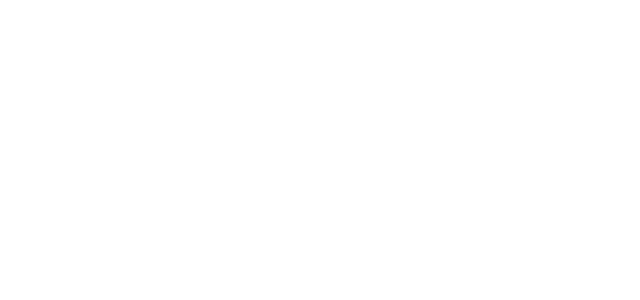
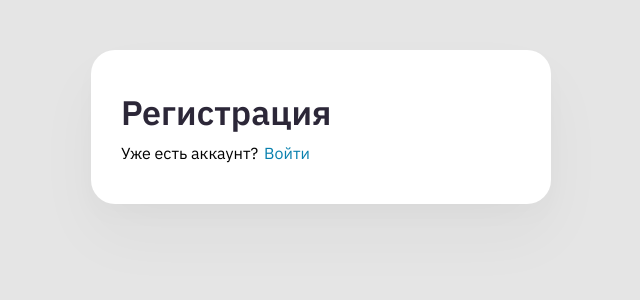
Before and after one commit to g1rz/regist_form, a React (Create React App) app: page / in a window 1280 px wide. Shown: the top 300 px of the page, without its empty margins (319-959 px from the left). Built offline with nearby package versions, Linux system fonts and the light colour scheme.

Commit message:
Модальное окно

```diff
--- a/package.json
+++ b/package.json
@@ -6,7 +6,7 @@
     "@testing-library/jest-dom": "^5.11.9",
     "@testing-library/react": "^11.2.3",
     "@testing-library/user-event": "^12.6.2",
-    "node-sass": "^5.0.0",
+    "node-sass": "^4.14.1",
     "react": "^17.0.1",
     "react-dom": "^17.0.1",
     "react-scripts": "4.0.1",
--- a/public/index.html
+++ b/public/index.html
@@ -5,10 +5,7 @@
         <link rel="icon" href="%PUBLIC_URL%/favicon.ico" />
         <meta name="viewport" content="width=device-width, initial-scale=1" />
         <meta name="theme-color" content="#000000" />
-    <meta
-      name="description"
-      content="Web site created using create-react-app"
-    />
+        <meta name="description" content="Web site created using create-react-app" />
         <link rel="apple-touch-icon" href="%PUBLIC_URL%/logo192.png" />
         <!--
       manifest.json provides metadata used when your web app is installed on a
@@ -24,6 +21,11 @@
       work correctly both with client-side routing and a non-root public URL.
       Learn how to configure a non-root public URL by running `npm run build`.
     -->
+        <link rel="preconnect" href="https://fonts.gstatic.com" />
+        <link
+            href="https://fonts.googleapis.com/css2?family=IBM+Plex+Sans:wght@400;600&display=swap"
+            rel="stylesheet"
+        />
         <title>React App</title>
     </head>
     <body>
@@ -38,6 +40,5 @@
 
       To begin the development, run `npm start` or `yarn start`.
       To create a production bundle, use `npm run build` or `yarn build`.
-    -->
-  </body>
+    --></body>
 </html>
--- a/src/App.js
+++ b/src/App.js
@@ -1,11 +1,13 @@
+import Modal from './components/Modal/Modal.jsx';
 
+import './App.sass';
 
 function App() {
-  return (
-    <div className="App">
-
-    </div>
-  );
+    return (
+        <div className="app">
+            <Modal />
+        </div>
+    );
 }
 
 export default App;
--- /dev/null
+++ b/src/App.sass
@@ -0,0 +1,21 @@
+html
+    box-sizing: border-box
+
+*, *:before, *:after
+    margin: 0
+    padding: 0
+    box-sizing: inherit
+    font-family: 'IBM Plex Sans', sans-serif
+
+body
+    min-height: 100vh
+    background: #E5E5E5
+
+.app
+    margin: 50px 0
+
+a
+    color: #0880AE
+    text-decoration: none
+    &:hover
+        text-decoration: underline
--- /dev/null
+++ b/src/components/Modal/Modal.jsx
@@ -0,0 +1,19 @@
+import React from 'react';
+
+import './Modal.sass';
+
+const Modal = () => {
+    return (
+        <div className="modal">
+            <p className="modal__title">Регистрация</p>
+            <p>
+                Уже есть аккаунт?
+                <a href="#" className="login">
+                    Войти
+                </a>
+            </p>
+        </div>
+    );
+};
+
+export default Modal;
--- /dev/null
+++ b/src/components/Modal/Modal.sass
@@ -0,0 +1,19 @@
+.modal
+    max-width: 360px
+    min-width: 460px
+    margin: 0 auto
+    padding: 40px 30px
+    background: #fff
+    box-shadow: 0px 12px 24px rgba(44, 39, 56, 0.02), 0px 32px 64px rgba(44, 39, 56, 0.04)
+    border-radius: 24px
+    font-size: 16px
+    line-height: 22px
+    &__title
+        margin-bottom: 8px
+        font-weight: bold
+        font-size: 34px
+        line-height: 44px
+        color: #2C2738
+
+.login
+    margin-left: 6px
```
Also changed, not shown: 2 other files (tests, documents, lock files or other folders). Lines whose indentation alone changed are shown as unchanged.
